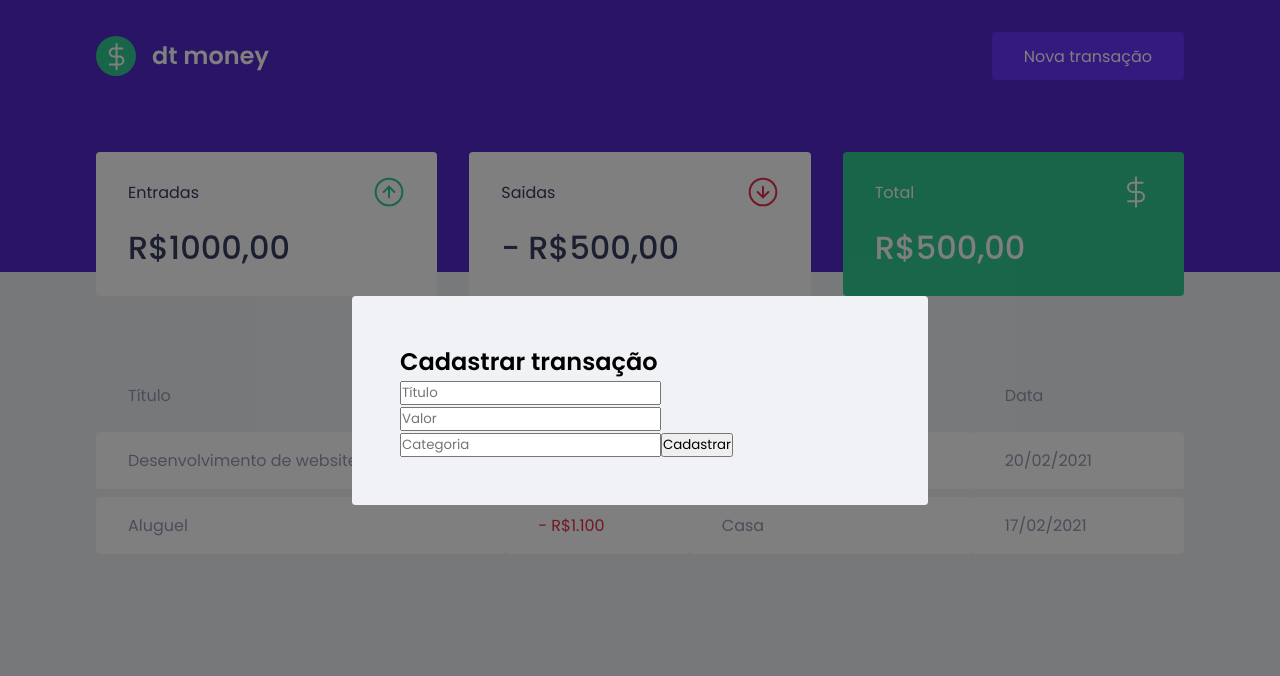
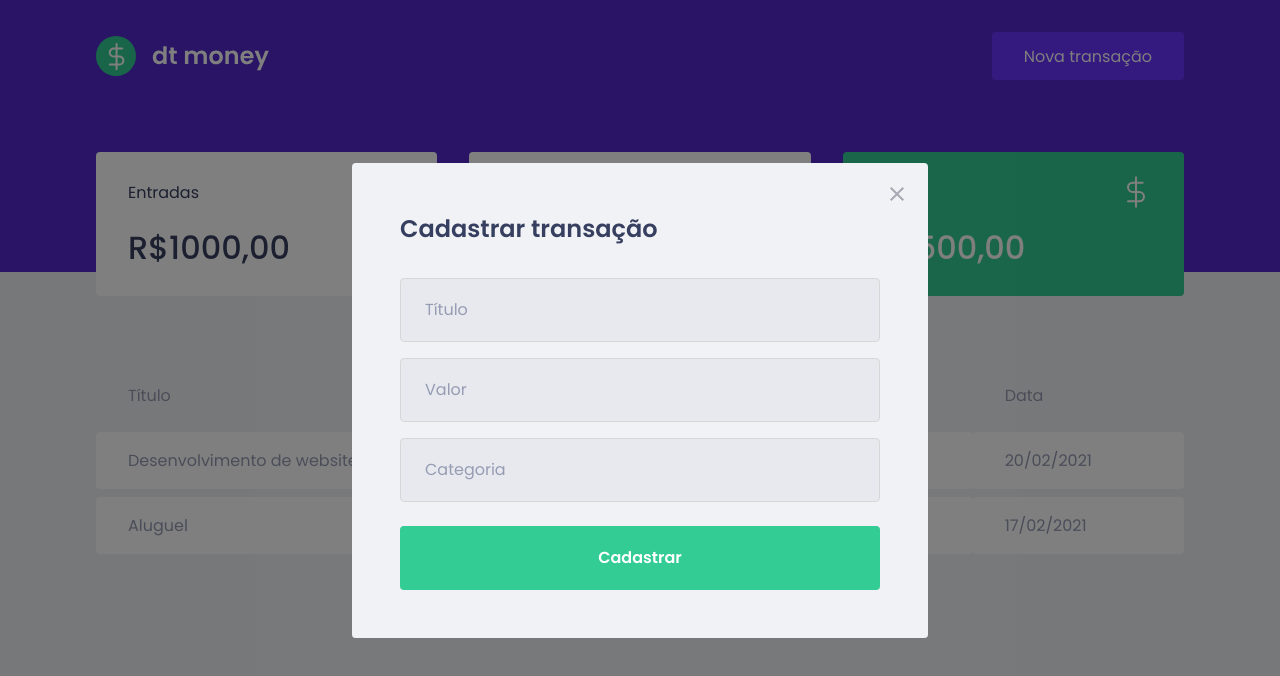
Before and after one commit to cleysondiego/dtmoney, a React (Create React App) app: page / in a window 1280 px wide. Both pictures are taken after a click on the button "Nova transação". Shown: the top 676 px of the page. Built offline with nearby package versions, Linux system fonts and the light colour scheme; no server answers; what miragejs would draw is missing.

Commit message:
Aula: Estilizando modal

```diff
--- a/src/components/NewTransactionModal/index.tsx
+++ b/src/components/NewTransactionModal/index.tsx
@@ -1,4 +1,7 @@
 import Modal from 'react-modal';
+
+import closeImg from '../../assets/close.svg';
+
 import { Container } from './styles';
 
 interface NewTransactionModalProps {
@@ -14,6 +17,14 @@
       overlayClassName="react-modal-overlay"
       className="react-modal-content"
     >
+      <button
+        type="button"
+        onClick={onRequestClose}
+        className="react-modal-close"
+      >
+        <img src={closeImg} alt="Fechar modal"/>
+      </button>
+
       <Container>
         <h2>Cadastrar transação</h2>
 
--- a/src/components/NewTransactionModal/styles.ts
+++ b/src/components/NewTransactionModal/styles.ts
@@ -1,3 +1,49 @@
 import styled from 'styled-components';
 
-export const Container = styled.form``;
+export const Container = styled.form`
+  h2 {
+    color: var(--text-title);
+    font-size: 1.5rem;
+    margin-bottom: 2rem;
+  }
+
+  input {
+    width: 100%;
+    padding: 0 1.5rem;
+    height: 4rem;
+    border-radius: 0.25rem;
+
+    border: 1px solid #d7d7d7;
+    background: #e7e9ee;
+
+    font-weight: 400;
+    font-size: 1rem;
+
+    &::placeholder {
+      color: var(--text-body);
+    }
+
+    & + input {
+      margin-top: 1rem;
+    }
+  }
+
+  button[type="submit"] {
+    width: 100%;
+    padding: 0 1.5rem;
+    height: 4rem;
+    background: var(--green);
+    color: #fff;
+    border-radius: 0.25rem;
+    border: 0;
+    font-size: 1rem;
+    margin-top: 1.5rem;
+    font-weight: 600;
+
+    transition: filter 0.2s;
+
+    &:hover {
+      filter: brightness(0.9);
+    }
+  }
+`;
--- a/src/styles/global.ts
+++ b/src/styles/global.ts
@@ -77,4 +77,18 @@
     position: relative;
     border-radius: 0.24rem;
   }
+
+  .react-modal-close {
+    position: absolute;
+    right: 1.5rem;
+    top: 1.5rem;
+    border: 0;
+    background: transparent;
+
+    transition: filter 0.2s;
+
+    &:hover {
+      filter: brightness(0.8);
+    }
+  }
 `;
```
